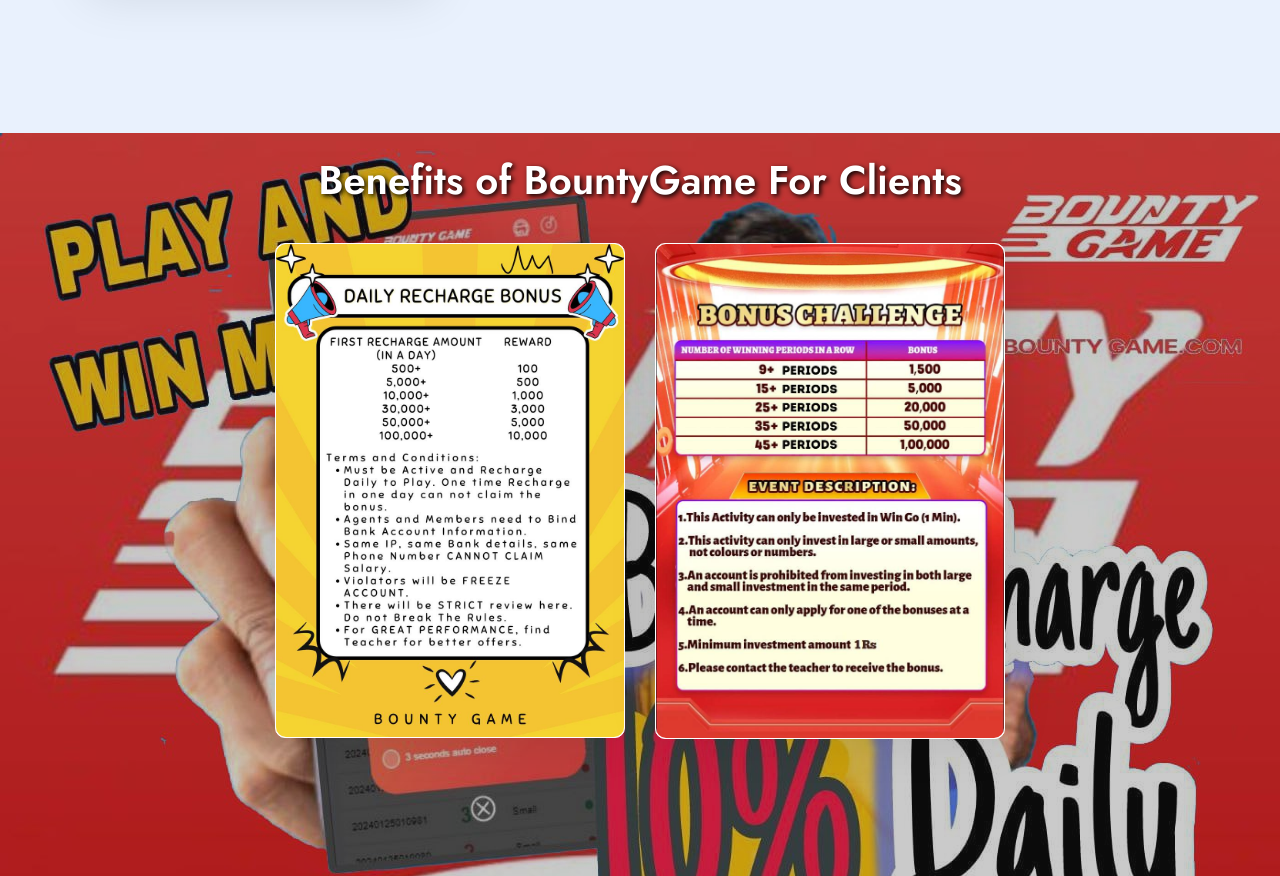
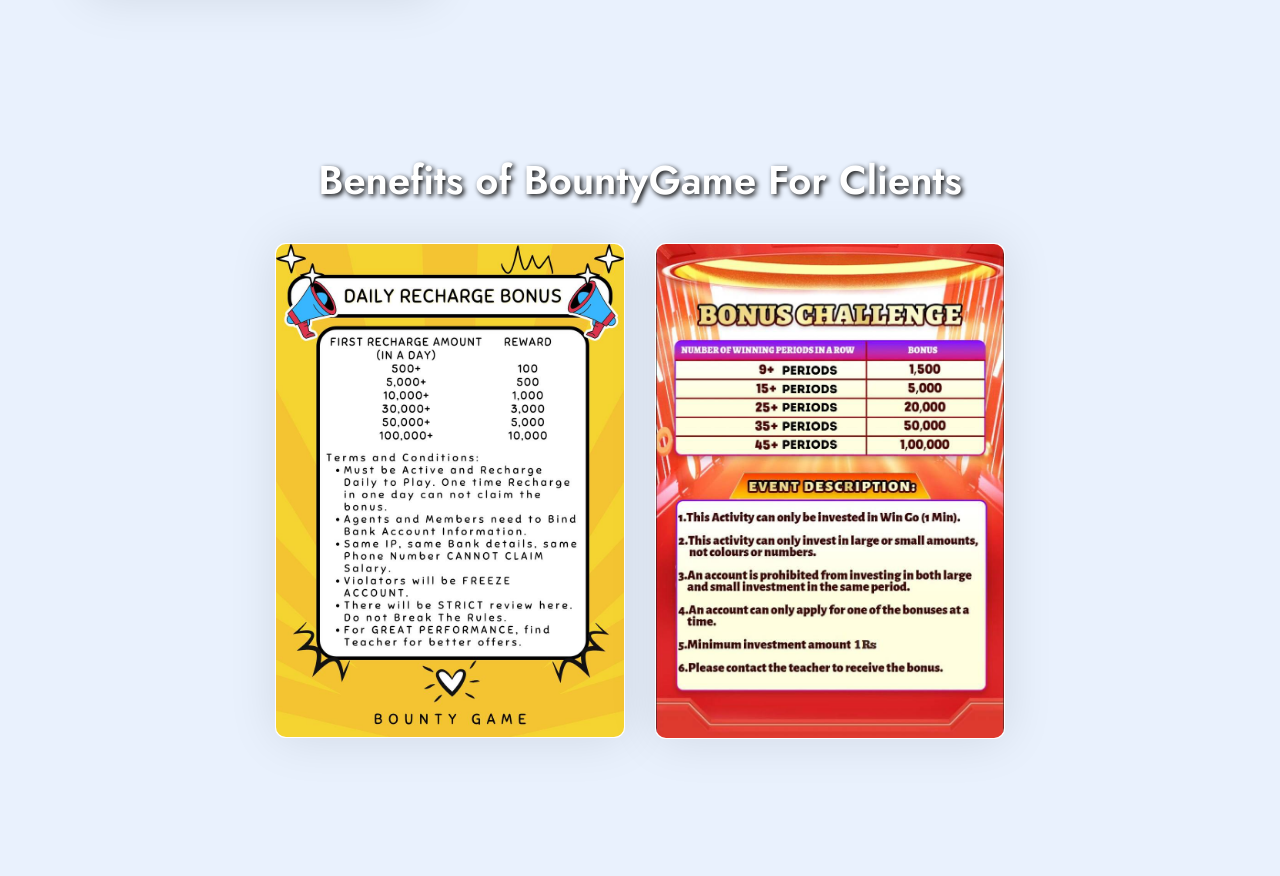
Before and after one commit to shibu931/bounty-games, a plain HTML site: page features.html in a window 1280 px wide. Shown: the part 2060-2936 px from the top of the page. Drawn offline with nearby package versions, Linux system fonts and the light colour scheme.

Commit message:
Changed Banner IMg

```diff
--- a/assets/css/style.css
+++ b/assets/css/style.css
@@ -1319,34 +1319,8 @@ p {
 
 /* Feature Page Style */
 
-.abs-sce::before{
-    content: '';
-    position: absolute;
-    top: 0;
-    left: 0;
-    width: 100%;
-    height: 100%;
-    background: url('../images/banner.jpg');
-    background-repeat: no-repeat;
-    background-size: cover;
-    opacity:75%;
-    z-index: 0;
-}
 .fw-bold{
     font-weight: 700;
-}
-
-.abs-sce::after{
-    content: '';
-    position: absolute;
-    top: 0;
-    left: 0;
-    width: 100%;
-    height: 100%;
-    background: #2f2f2f;
-    background-repeat: no-repeat;
-    background-size: cover;
-    z-index: -1;
 }
 
 .feature-aboutsection {
```
Also changed, not shown: index.html (+3 -3 lines).
